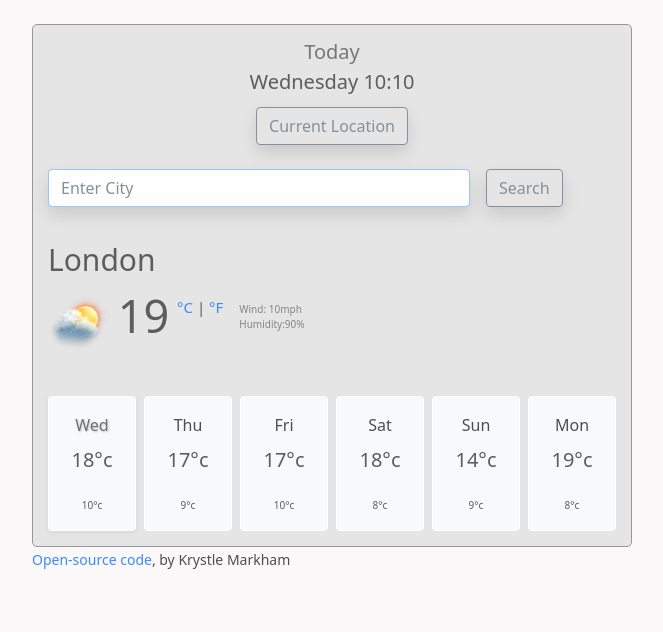
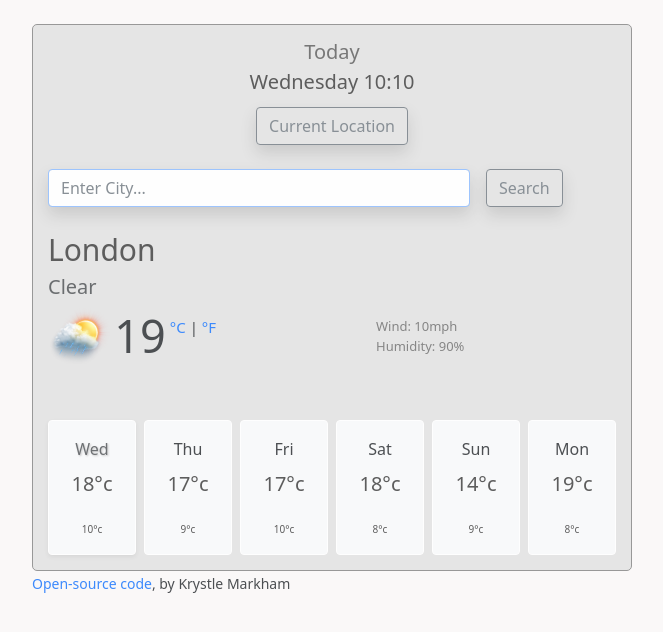
Before and after one commit to klearkrystle/Weather-App, a plain HTML site: page index.html in a window 1280 px wide. Shown: the whole page, without its empty margins (308-971 px from the left). Drawn offline with nearby package versions, Linux system fonts and the light colour scheme.

Commit message:
Added icon link from api and styled the weather icon

```diff
--- a/index.html
+++ b/index.html
@@ -33,7 +33,7 @@
               <input
                 type="search"
                 class="form-control shadow"
-                placeholder="Enter City"
+                placeholder="Enter City..."
                 autofocus="on"
                 autocomplete="off"
                 id="city-input"
@@ -48,23 +48,33 @@
 <div><p class="current-city" id="large-city">London</p></div>
 <div class= weatherDescription id=description>
 
+clear
+</div>
+<div class="row">
+    <div class= "col-6">
 
-</div>
- <p class="temp-wrap">
-        <img src="images/sun_clouds.png" alt="cloudSun" width="62px">
+        <img src="images/sun_clouds.png"
+        alt="cloudSun"
+        width="62px"
+        class="weather-image"
+        id="weather-icon">
+
            <span class="current-degrees" id="current-temp"> 19</span>
            <span class="units">
 <a href="#" id="celcius-link"> °C</a>  |
 <a href="#" id="farenheit-link"> °F</a>
 
            </span>
-
+           </div>
+         <div class="col-6">
          <ul class="list">
              <li>Wind: <span id="wind">10</span>mph</li>
-             <li>Humidity:<span id="humidity">90</span>%</li>
+             <li>Humidity: <span id="humidity">90</span>%</li>
 
            </ul>
 
+</div>
+</div>
 
 
           </p>
--- a/script.js
+++ b/script.js
@@ -28,7 +28,10 @@ let currentTime = new Date();
 dateElement.innerHTML = formatDate(currentTime);
 
 function displayWeather(response) {
-  console.log(response);
+  console.log(response.data.weather[0].main);
+
+  let iconElement = document.querySelector("#weather-icon");
+
   document.querySelector("#large-city").innerHTML = response.data.name;
   document.querySelector("#current-temp").innerHTML = Math.round(
     response.data.main.temp
@@ -38,7 +41,11 @@ function displayWeather(response) {
     response.data.wind.speed
   );
   document.querySelector("#description").innerHTML =
-    response.data.weather[0].main;
+    response.data.weather[0].description;
+  iconElement.setAttribute(
+    "src",
+    `http://openweathermap.org/img/wn/${response.data.weather[0].icon}@2x.png`
+  );
 }
 
 function search(event) {
--- a/style.css
+++ b/style.css
@@ -42,14 +42,14 @@ p {
   display: block;
   margin: 0 auto;
   border-radius: 4px;
-  border: 1px solid gray;
+  border: 1px solid rgb(87, 34, 34);
   padding: 5px 10px;
 }
 h3 {
-  padding-bottom: 40px;
+  padding-bottom: 30px;
 }
 h4 {
-  margin-top: 10px;
+  margin-top: 20px;
   padding-bottom: 0;
 }
 p {
@@ -63,6 +63,11 @@ p {
 .weatherDescription {
   font-size: 20px;
   opacity: 0.8;
+  text-transform: capitalize;
+}
+.weather-image {
+  position: relative;
+  top: -10px;
 }
 .temp-wrap {
   display: inline;
@@ -77,15 +82,11 @@ a {
 }
 .list {
   color: dimgray;
-  position: relative;
-  bottom: 5px;
-  left: -20px;
-  padding-top: 10px;
-  display: inline-block;
 }
 ul {
   list-style: none;
-  font-size: 10px;
+  margin-top: 15px;
+  font-size: 13px;
 }
 .current-degrees {
   font-size: 45px;
@@ -110,5 +111,5 @@ ul {
   bottom: -15px;
 }
 form {
-  margin-bottom: 30px;
+  margin-bottom: 20px;
 }
```
